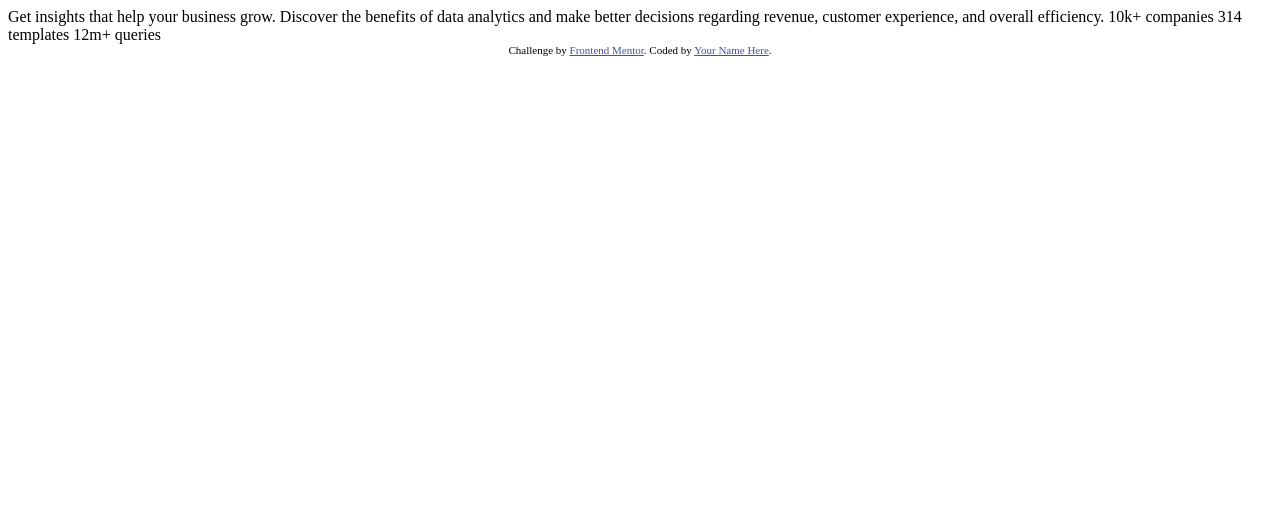
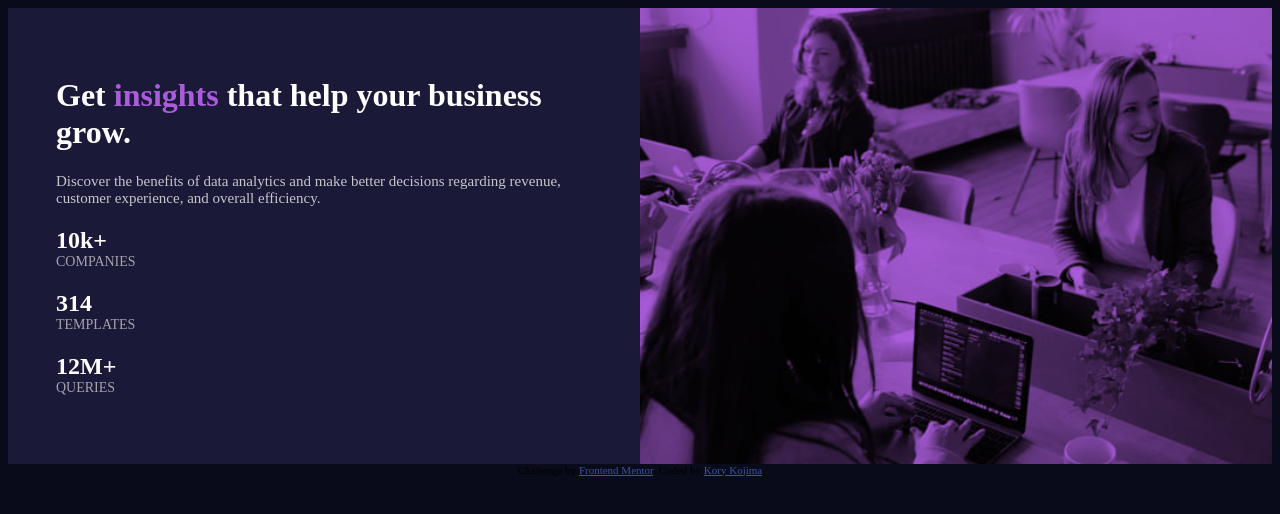
Before and after one commit to kojimaboy/FrontendMentor, a plain HTML site: page stats-preview-card-component-main/index.html in a window 1280 px wide. Drawn offline with Linux system fonts and the light colour scheme.

Commit message:
need to add grid template

```diff
--- a/stats-preview-card-component-main/index.html
+++ b/stats-preview-card-component-main/index.html
@@ -10,24 +10,87 @@
 
   <!-- Feel free to remove these styles or customise in your own stylesheet 👍 -->
   <style>
+    :root{
+      /* primary colors */
+      --very-dark-blue: hsl(233, 47%, 7%);
+      --dark-desaturated-blue: hsl(244, 38%, 16%);
+      --soft-violet: hsl(277, 64%, 61%);
+      /* neutral colors */
+      --white: hsl(0, 0%, 100%);
+      --main-paragraph: hsl(0, 0%, 100%, 0.75);
+      --stat-headings: hsl(0,0%, 100%, 0.6);
+
+    }
+    .gridWrap{
+      display:grid;
+      grid-template-columns: 1fr 1fr;
+
+    }
+    .textArea{
+      color: var(--white);
+      background-color: var(--dark-desaturated-blue);
+      grid-template-columns: repeat(3,1fr);
+      padding: 3rem;
+    }
+    .description{
+      color:var(--main-paragraph);
+      font-size: 15px;
+    }
+    .stats{
+
+    }
+    .stat{
+
+    }
+    .statHeading{
+      color: var(--stat-headings);
+      font-size: 14px;
+      display: block;
+      font-weight: 400;
+
+    }
+    .imageArea{
+      grid-column: 2/3;
+      background: url("./images/image-header-desktop.jpg") var(--soft-violet);
+      background-size: cover;
+      background-blend-mode: multiply;
+    }
+
     .attribution { font-size: 11px; text-align: center; }
     .attribution a { color: hsl(228, 45%, 44%); }
   </style>
 </head>
-<body>
 
-  Get insights that help your business grow.
-
-  Discover the benefits of data analytics and make better decisions regarding revenue, customer
-  experience, and overall efficiency.
-
-  10k+ companies
-  314 templates
-  12m+ queries
+<body style="background-color: var(--very-dark-blue);">
+<div class='gridWrap'>
+  <div class='textArea'>
+    <h1 class='title'>
+      Get <span style="color:hsl(277,64%,61%)">insights</span> that help your business grow.
+    </h1>
+    <div class='description'>
+      Discover the benefits of data analytics and make better decisions regarding revenue, customer
+      experience, and overall efficiency.
+    </div>
+    <div class='stats'>
+      <h2 class='stat'>
+        10k+ <span class='statHeading'>COMPANIES</span>
+      </h2>
+      <h2 class='stat'>
+        314 <span class='statHeading'>TEMPLATES</span>
+      </h2>
+      <h2 class='stat'>
+        12M+ <span class='statHeading'>QUERIES</span>
+      </h2>
+    </div>
+  </div>
+  <div class='imageArea'>
+    <img href="./images/image-header-desktop.jpg"/>
+  </div>
+</div>
 
   <div class="attribution">
     Challenge by <a href="https://www.frontendmentor.io?ref=challenge" target="_blank">Frontend Mentor</a>.
-    Coded by <a href="#">Your Name Here</a>.
+    Coded by <a href="#">Kory Kojima</a>
   </div>
 </body>
 </html>
```
Also changed, not shown: stats-preview-card-component-main/design/desktop-preview.jpg (deleted).
